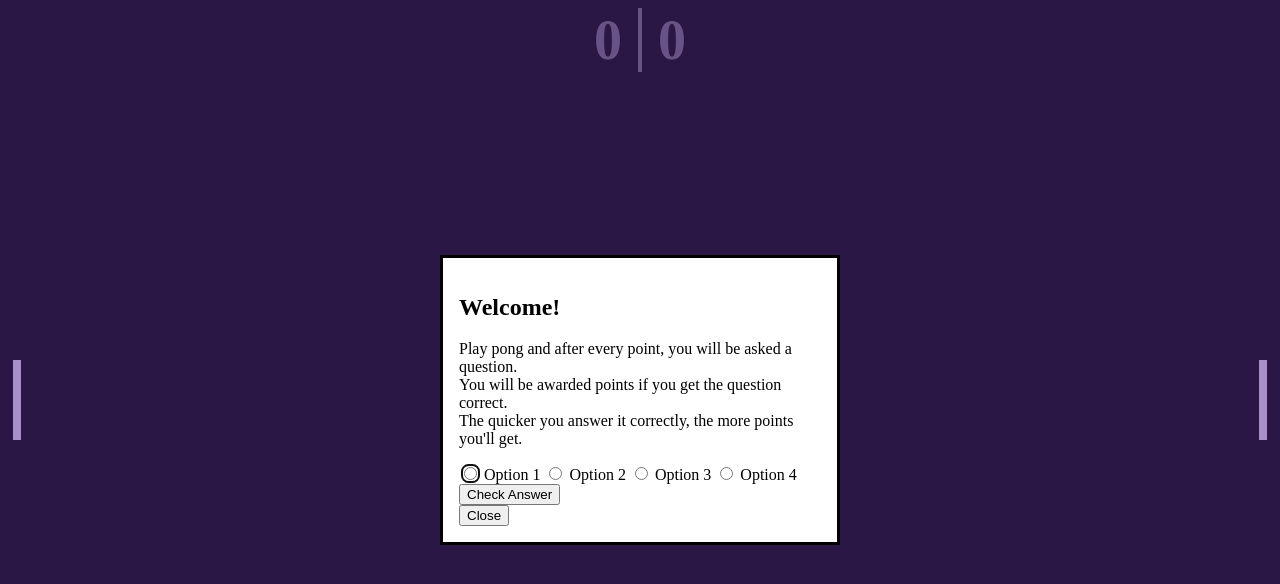
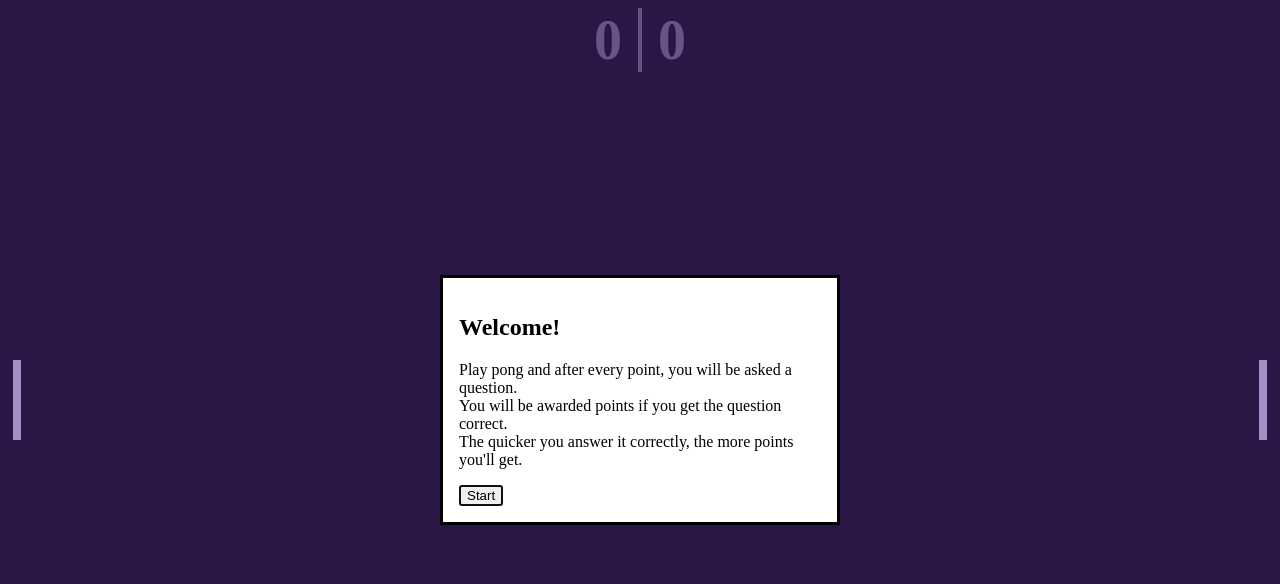
Before and after one commit to jonnyjames10/university_project, a Flask app: page /primary_school/cyberbullying/pong in a window 1280 px wide. Shown: the top 584 px of the page. Run offline with Flask 2, Linux system fonts and the light colour scheme; the visitor is signed in with stand-in values (Sample User, id 1).

Commit message:
Questions are now functional in the pop up and messages change for each correct and incorrect answer

```diff
--- a/education/static/games/cyberbullying/script.js
+++ b/education/static/games/cyberbullying/script.js
@@ -1,3 +1,11 @@
+//TODO:
+/*
+    Add more questions
+    Create an endpoint for when a user reaches a score
+    Figure out points to be given to the user through database
+    Clear code and remove any console.log
+*/
+
 import Ball from './Ball.js';
 import Paddle from './Paddle.js';
 
@@ -8,13 +16,15 @@ const playerScoreElem = document.getElementById("player-score");
 const computerScoreElem = document.getElementById("computer-score");
 const modal = document.querySelector('#modal');
 const closeModal = document.querySelector('.close-button');
+const answers = document.getElementById('answers')
 const title = document.getElementById("title");
 const question = document.getElementById("question");
+const options = document.querySelectorAll('option');
 const optionA = document.getElementById("option-one-label");
 const optionB = document.getElementById("option-two-label");
 const optionC = document.getElementById("option-three-label");
 const optionD = document.getElementById("option-four-label");
-const sub = document.querySelector('check-answer');
+const closeBtn = document.getElementById("close")
 
 const questions = [
     {
@@ -54,10 +64,10 @@ let score = 0;
 
 title.innerHTML = "Welcome!"
 question.innerHTML = "Play pong and after every point, you will be asked a question.<br>You will be awarded points if you get the question correct.<br>The quicker you answer it correctly, the more points you'll get."
-optionA.innerHTML = "Option 1";
-optionB.innerHTML = "Option 2";
-optionC.innerHTML = "Option 3";
-optionD.innerHTML = "Option 4";
+closeBtn.innerHTML = "Start"
+answers.style.display="none"
+console.log(questionNumber)
+console.log(score)
 modal.showModal();
 
 function update(time) {
@@ -104,6 +114,45 @@ closeModal.addEventListener('click', () => {
     playing = true;
 })
 
+document.getElementById('submitBtn').onclick = function() {
+    console.log("Button clicked")
+    const currentQuestion = shuffledQuestions[questionNumber];
+    const currentQuestionAnswer = currentQuestion.correctOption;
+    console.log(currentQuestionAnswer)
+
+
+    const answer = getSelected()
+    console.log("currentQuestionAnswer: " + currentQuestionAnswer)
+    if (answer === currentQuestionAnswer) {
+        score++
+        question.innerHTML = "Score: " + score
+        answers.style.display="none"
+        console.log("Correct")
+        title.innerHTML = "Correct!"
+    } else {
+        question.innerHTML = "Score: " + score
+        answers.style.display="none"
+        console.log("Incorrect")
+        title.innerHTML = "Incorrect!"
+    }
+    closeBtn.style.display = "block"
+    closeBtn.innerHTML = "Continue"
+    console.log(score)
+    ball.reset();
+    computerPaddle.reset();
+    questionNumber++
+    // window.requestAnimationFrame(update)
+}
+
+function getSelected() {
+    let answer
+    let selected = document.querySelector('input[name="option"]:checked')
+    console.log("selected: " + selected.value)
+
+    console.log("Answer: " + answer)
+    return selected.value
+}
+
 function handleLose() {
     playing = false;
     const rect = ball.rect();
@@ -117,58 +166,18 @@ function handleLose() {
         // Select the question from the selected list and the corresponding answer
         // Set the innerHTML title, question and answers
     const currentQuestion = shuffledQuestions[questionNumber];
+    console.log(questionNumber)
     title.innerHTML = "New question";
     question.innerHTML = currentQuestion.question;
     optionA.innerHTML = currentQuestion.optionA;
     optionB.innerHTML = currentQuestion.optionB;
     optionC.innerHTML = currentQuestion.optionC;
     optionD.innerHTML = currentQuestion.optionD;
+    answers.style.display = "block"
+    closeBtn.style.display = "none"
         // Show the modal
         // Need to sort the submit button - currently restarts the webpage
     modal.showModal(); // Pop up question for the answer
-    ball.reset();
-    computerPaddle.reset();
-}
-
-function checkAnswer() {
-    console.log("Here")
-    const currentQuestion = shuffledQuestions[questionNumber];
-    const currentQuestionAnswer = currentQuestion.correctOption;
-    const options = document.getElementsByName("option");
-    let correctOption;
-
-    options.forEach((option) => {
-        if (option.value === currentQuestionAnswer) {
-            correctOption = option.labels[0].id
-        }
-    })
-
-    if (options[0].checked === false && options[1].checked === false && options[2].checked === false && options[3].checked == false) {
-        document.getElementById('option-modal').style.display = "flex"
-    }
-
-    options.forEach((option) => {
-        if (option.checked === true && option.value === currentQuestionAnswer) {
-            document.getElementById(correctOption).style.backgroundColor = "green"
-            playerScore++ //adding to player's score
-            // questionNumber++ //adding 1 to index so has to display next question..
-            //set to delay question number till when next question loads
-            setTimeout(() => {
-                questionNumber
-            }, 1000)
-        }
-
-        else if (option.checked && option.value !== currentQuestionAnswer) {
-            const wrongLabelId = option.labels[0].id
-            document.getElementById(wrongLabelId).style.backgroundColor = "red"
-            document.getElementById(correctOption).style.backgroundColor = "green"
-            // questionNumber++
-            //set to delay question number till when next question loads
-            setTimeout(() => {
-                questionNumber++
-            }, 1000)
-        }
-    })
 }
 
 function handleQuestions() {
--- a/education/templates/primary_school/games/pong.html
+++ b/education/templates/primary_school/games/pong.html
@@ -20,25 +20,19 @@
         <h2 id="title"></h2>
         <p id="question"></p>
         <form id="answers">
-            <span>
-                <input type="radio" id="option-one" name="question" class="radio" value="optionA" />
+            <input type="radio" id="option-one" name="option" class="radio" value="optionA" />
             <label for="option-one" class="option" id="option-one-label"></label>
-            </span>
-            <span>
             <input type="radio" id="option-two" name="option" class="radio" value="optionB" />
             <label for="option-two" class="option" id="option-two-label"></label>
-            </span><span>
             <input type="radio" id="option-three" name="option" class="radio" value="optionC" />
             <label for="option-three" class="option" id="option-three-label"></label>
-            </span><span>
             <input type="radio" id="option-four" name="option" class="radio" value="optionD" />
             <label for="option-four" class="option" id="option-four-label"></label>
-            </span>
             <div class="next-button-container">
-                <button onclick="checkAnswer()">Check Answer</button>
+                <button type="button" id="submitBtn" onclick="checkAnswer()">Check Answer</button>
             </div>
         </form>
-        <button class="button close-button">Close</button>
+        <button id="close" class="button close-button">Close</button>
     </dialog>
 </body>
 </html>
```
Lines whose indentation alone changed are shown as unchanged.
